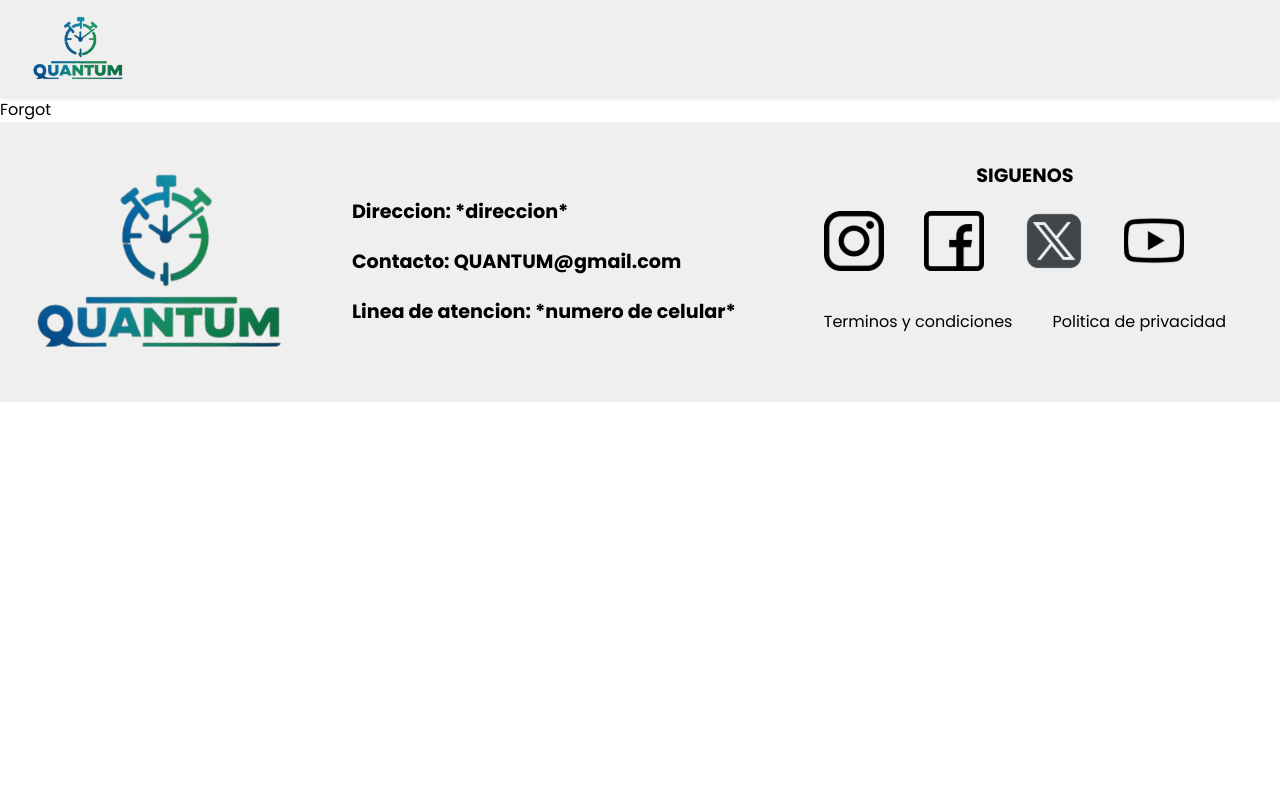
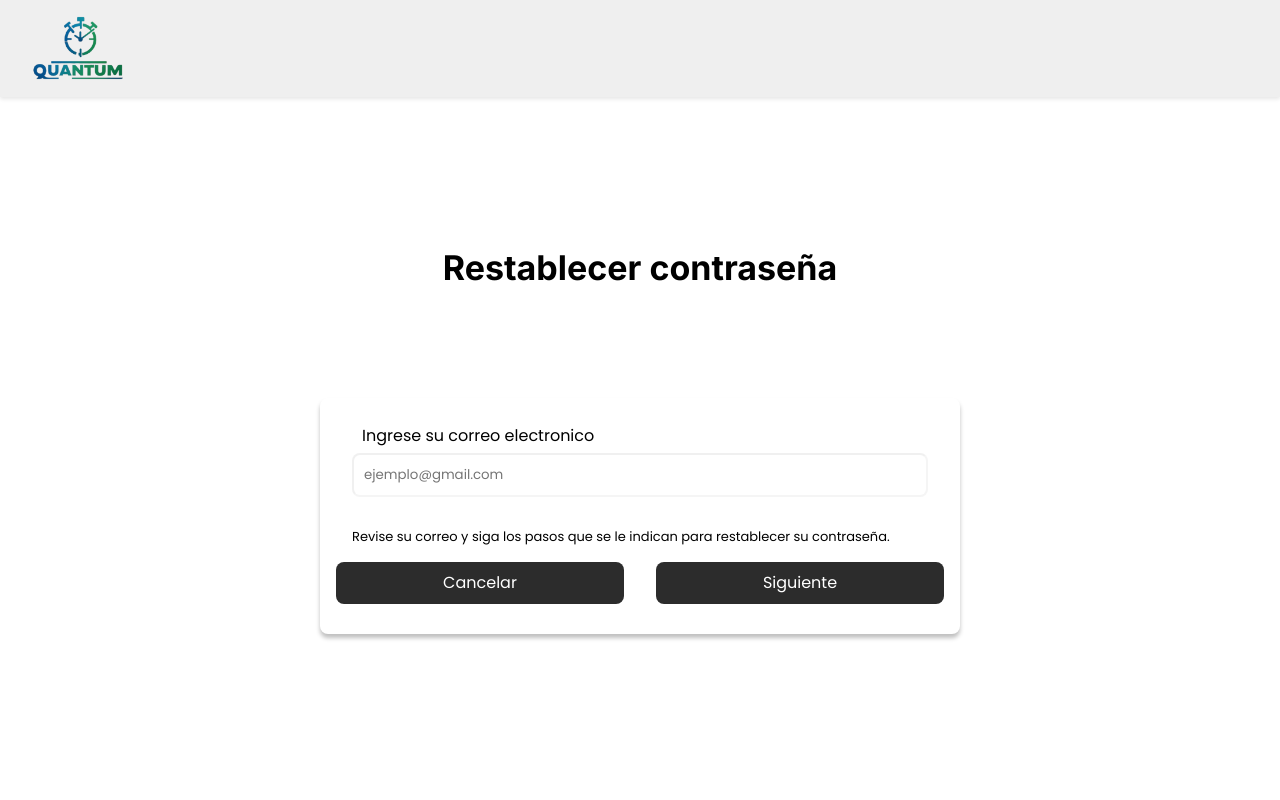
Before and after one commit to T0rricelly/mookup_quantum, a React (Vite) app: page /forgot in a window 1280 px wide. Shown: the top 800 px of the page. Built offline with nearby package versions, Linux system fonts and the light colour scheme.

Commit message:
finish login view and restore view

```diff
--- a/src/components/Forgot_Password.jsx
+++ /dev/null
@@ -1,7 +0,0 @@
-import React from 'react'
-
-export const Forgot_Password = () => {
-  return (
-    <div>Forgot</div>
-  )
-}
--- /dev/null
+++ b/src/components/Forgot_Pasword.jsx
@@ -0,0 +1,20 @@
+import '../styles/forgot_pasword.css'
+
+export const Forgot_Pasword = () => {
+  return (
+    <>
+      <h2 className="main__title">Restablecer contraseña</h2>
+      <main className="main">
+        <form action="post" className="main__form">
+          <label htmlFor="email" className="main__label">Ingrese su correo electronico</label>
+          <input type="email" name='email' className='main__input' placeholder='ejemplo@gmail.com' required/>
+        </form>
+        <p className="main__indications">
+          Revise su correo y siga los pasos que se le indican para restablecer su contraseña.
+        </p>
+        <a href="/login" className="main__btnCancel">Cancelar</a>
+        <a href="/restore" className="main__btnNext">Siguiente</a>
+      </main>
+    </>
+  )
+}
--- /dev/null
+++ b/src/components/New.jsx
@@ -0,0 +1,7 @@
+import React from 'react'
+
+export const New = () => {
+  return (
+    <div>New</div>
+  )
+}
--- /dev/null
+++ b/src/components/Restore.jsx
@@ -0,0 +1,16 @@
+import './../styles/forgot_pasword.css'
+export const Restore = () => {
+    return (
+        <>
+            <h2 className="main__title">Restablecer contraseña</h2>
+            <main className="main">
+                <form action="post" className="main__form">
+                    <label htmlFor="email" className="main__label">Ingrese el codigo para restaurar su nueva contraseña</label>
+                    <input type="email" name='email' className='main__input' placeholder='ejemplo@gmail.com' required />
+                </form>
+                <a href="/forgot" className="main__btnCancel">Cancelar</a>
+                <a href="/new" className="main__btnNext">Siguiente</a>
+            </main>
+        </>
+    )
+}
--- a/src/components/content_login.jsx
+++ b/src/components/content_login.jsx
@@ -4,7 +4,7 @@ export const Content_Login = () => {
   return (
     <main className='container'>
       <h2 className='container__title'>Login</h2>
-      <form action="Post" className='container__form'>
+      <form action="POST" className='container__form'>
         <label htmlFor="id_card" className='container__label'>Numero de documento</label>
         <input type="text" className='container__input' placeholder='Ingrese su cedula' name='id_card' />
         <label htmlFor="password" className='container__label'>Contraseña</label>
--- a/src/main.jsx
+++ b/src/main.jsx
@@ -1,20 +1,23 @@
 import { StrictMode } from 'react';
 import { createRoot } from 'react-dom/client';
-import { Header } from './components/header';
+import { Header } from './components/Header';
+import { Footer } from './components/Footer';
+import { New } from './components/New';
 import { Content_Login } from './components/content_login';
-import { Footer } from './components/footer';
 import { BrowserRouter, Routes } from 'react-router-dom';
 import { Route } from 'react-router-dom';
-import { Forgot_Password } from './components/forgot_password';
+import { Forgot_Pasword } from './components/Forgot_Pasword';
+import { Restore } from './components/Restore';
 createRoot(document.getElementById('root')).render(
   <StrictMode>
     <Header />
     <BrowserRouter>
       <Routes>
-        <Route path="*" element={<Content_Login></Content_Login>} />
-
-        <Route path="/login" element={<Content_Login></Content_Login>} />
-        <Route path="/forgot" element={<Forgot_Password></Forgot_Password>} />
+        <Route path="*" element={<Content_Login/>} />
+        <Route path="/login" element={<Content_Login/>} />
+        <Route path="/forgot" element={<Forgot_Pasword/>} />
+        <Route path="/restore" element={<Restore/>} />
+        <Route path="/new" element={<New/>} />
       </Routes>
     </BrowserRouter>
     <Footer/>
--- a/src/styles/content_login.css
+++ b/src/styles/content_login.css
@@ -5,7 +5,7 @@
 .container{
     display:block;
     margin: 100px auto 185px;
-    width: 420px;
+    width: 35%;
     height: 494px;
 }
 
--- /dev/null
+++ b/src/styles/forgot_pasword.css
@@ -0,0 +1,47 @@
+.main{
+    width: 50%;
+    margin: 110px auto 210px;
+    border-radius: 8px;
+    box-shadow: 0 4px 4px rgba(0, 0, 0, 0.25);
+}
+.main__title{
+    font-family: "Inter", sans-serif;
+    font-size: 34px;
+    font-weight: 700;
+    margin: 150px 0 0 0;
+    text-align: center;
+}
+.main__label{
+    display: block;
+    width: 90%;
+    margin: auto;
+    padding: 25px 10px 5px;
+    border-radius: 8px;
+    border-color: #0000000f ;
+}
+.main__input{
+    display: block;
+    width: 90%;
+    margin: 0 auto ;
+    padding: 10px;
+    border-radius: 8px;
+    border-color: #0000000f ;
+}
+.main__btnCancel, .main__btnNext{
+    display: inline-block;
+    width: 45%;
+    height: 42px;
+    margin: 15px 2.5% 30px;
+    background-color: #2C2C2C;
+    border-radius: 8px;
+    font-size: 16px;
+    color: #FFFFFF;
+    padding: 8px 10px ;
+    text-decoration: none;
+    text-align: center;
+}
+.main__indications{
+    width: 90%;
+    margin: 30px auto 0;
+    font-size: 13px;
+}
```
